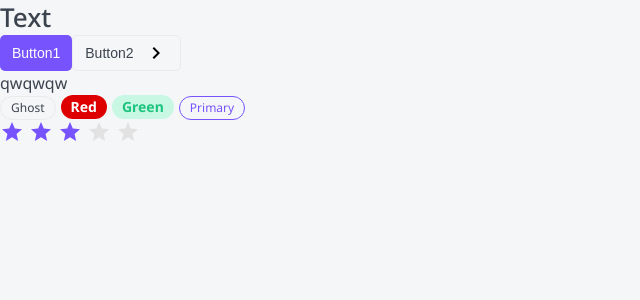
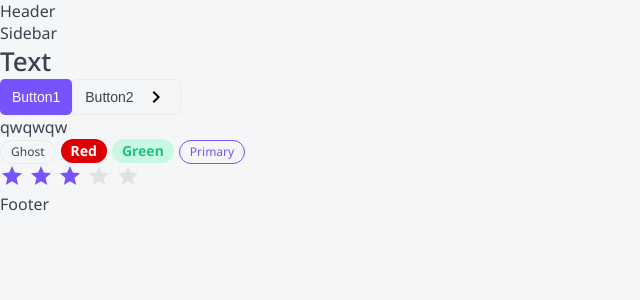
Before and after one commit to AndreiDetenkov/nextjs-app, a Next.js app: page / in a window 1280 px wide. Shown: the top 300 px of the page, without its empty margins (0-640 px from the left). Built offline with nearby package versions, Linux system fonts and the light colour scheme.

Commit message:
feat: create Layout component

```diff
--- /dev/null
+++ b/layout/Footer/Footer.tsx
@@ -0,0 +1,11 @@
+import {DetailedHTMLProps, HTMLAttributes} from "react";
+
+interface FooterProps extends DetailedHTMLProps<HTMLAttributes<HTMLDivElement>, HTMLDivElement>{ }
+
+export const Footer = ({...props}: FooterProps): JSX.Element => {
+  return (
+      <div {...props}>
+        Footer
+      </div>
+  );
+};
--- /dev/null
+++ b/layout/Header/Header.tsx
@@ -0,0 +1,11 @@
+import {DetailedHTMLProps, HTMLAttributes} from "react";
+
+interface HeaderProps extends DetailedHTMLProps<HTMLAttributes<HTMLDivElement>, HTMLDivElement>{ }
+
+export const Header = ({...props}: HeaderProps): JSX.Element => {
+  return (
+      <div {...props}>
+        Header
+      </div>
+  );
+};
--- /dev/null
+++ b/layout/Layout.tsx
@@ -0,0 +1,23 @@
+import React, {DetailedHTMLProps, HTMLAttributes, ReactNode} from "react";
+import {Sidebar} from "./Sidebar/Sidebar";
+import {Header} from "./Header/Header";
+import {Footer} from "./Footer/Footer";
+
+interface LayoutProps extends DetailedHTMLProps<HTMLAttributes<HTMLDivElement>, HTMLDivElement>{
+  children: ReactNode
+}
+
+export const Layout = ({ children }: LayoutProps): JSX.Element => {
+  return (
+      <>
+        <Header />
+        <main>
+          <Sidebar />
+          <div>
+            {children}
+          </div>
+        </main>
+        <Footer />
+      </>
+  );
+};
--- /dev/null
+++ b/layout/Sidebar/Sidebar.tsx
@@ -0,0 +1,11 @@
+import {DetailedHTMLProps, HTMLAttributes} from "react";
+
+interface SidebarProps extends DetailedHTMLProps<HTMLAttributes<HTMLDivElement>, HTMLDivElement>{ }
+
+export const Sidebar = ({...props}: SidebarProps): JSX.Element => {
+  return (
+      <div {...props}>
+        Sidebar
+      </div>
+  );
+};
--- a/pages/index.tsx
+++ b/pages/index.tsx
@@ -1,11 +1,12 @@
+import {useState} from "react";
 import {AppearanceType, ArrowType, Button, Htag, Paragraph, Rating, Tag, TagColor, TagSize} from '../components';
-import {useState} from "react";
+import {Layout} from "../layout/Layout";
 
 export default function Home(): JSX.Element {
   const [rating, setRating] = useState<number>(3);
 
   return (
-    <>
+    <Layout>
       <Htag tag='h1'>Text</Htag>
       <Button appearance={AppearanceType.primary}>
         Button1
@@ -20,6 +21,6 @@ export default function Home(): JSX.Element {
       <Tag color={TagColor.primary}>Primary</Tag>
 
       <Rating rating={rating} isEditable setRating={setRating} />
-    </>
+    </Layout>
   );
 }
```
